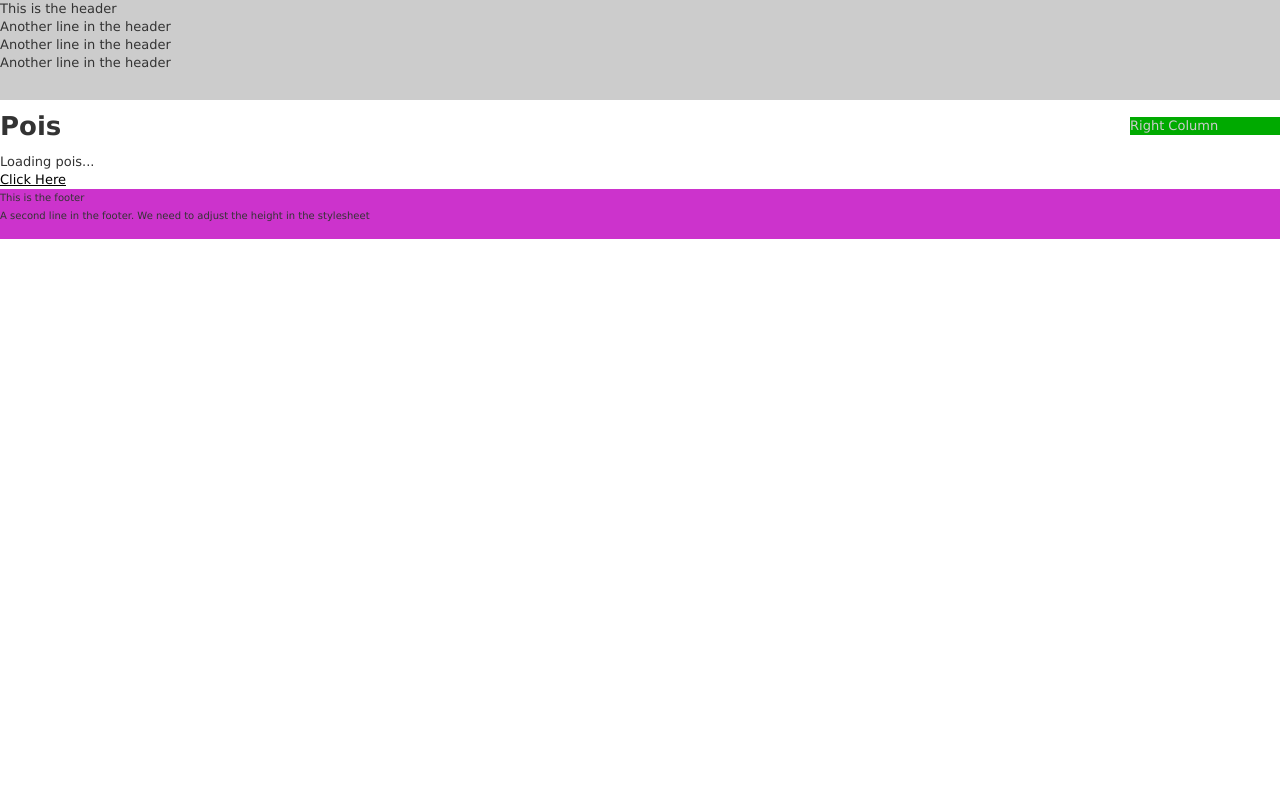
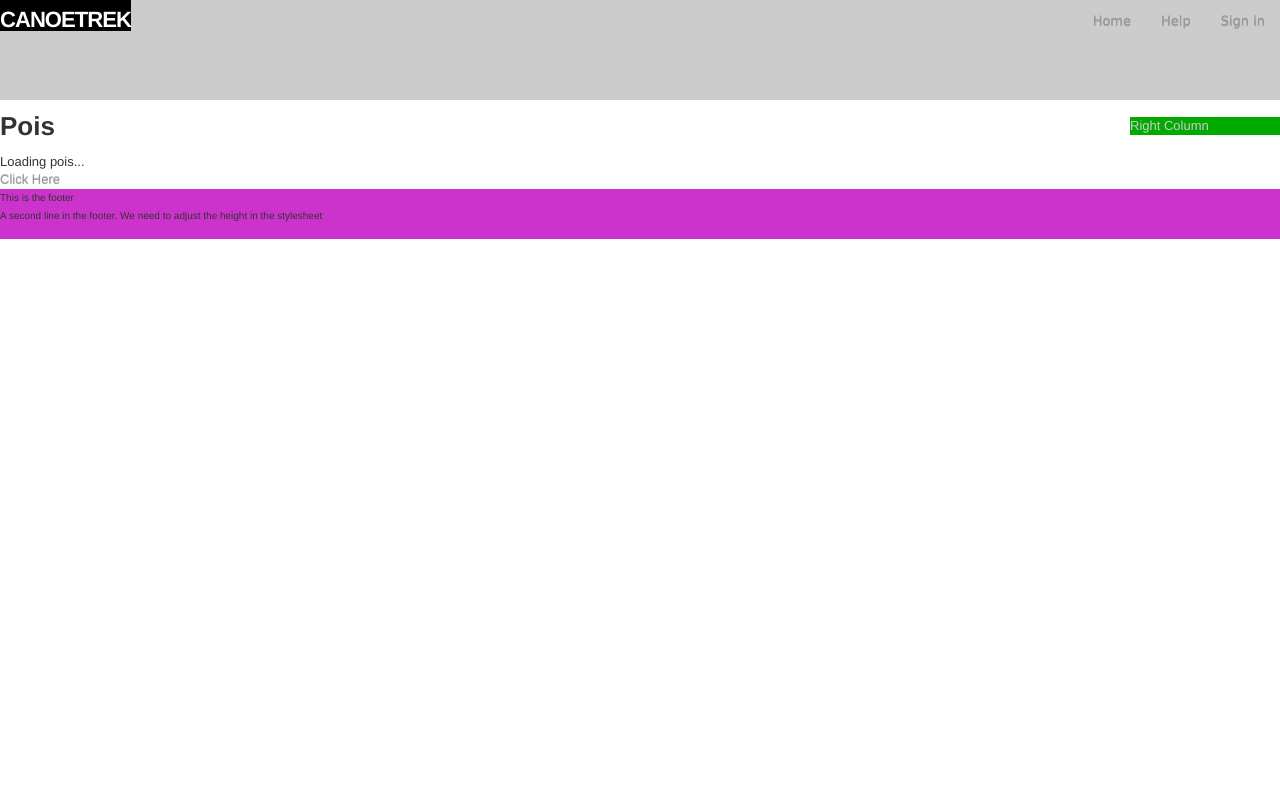
Before and after one commit to piedog/canoetrek, a Rails app: page /pois in a window 1280 px wide. Run offline with Rails 7, Linux system fonts and the light colour scheme; data that the repository does not hold is empty; style sheets or scripts are compiled from the project's sources; parts of the project's set-up code (start-up, migrations or seed data) failed here and were passed over; some libraries are stand-ins or nearby versions.

Commit message:
Header modifications for links and logo

```diff
--- a/app/assets/stylesheets/static_pages.css.scss
+++ b/app/assets/stylesheets/static_pages.css.scss
@@ -1,3 +1,11 @@
+/***********************************************************************/
+body { font-family: "Helvetica Neue", Helvetica, Arial, sans-serif; }
+
+a {
+    color: #999;
+    text-shadow: 0 -1px 0 rgba(0, 0, 0, 0.25);
+    text-decoration: none;
+}
 /***********************************************************************/
 /**  Taken from:
     https://code.google.com/p/cleanstickyfooter/
@@ -30,6 +38,17 @@
     font-size:10px;
 }
 
+#logo {
+    float:left;
+    font-size: 1.7em;
+    color: #fff;
+    text-transform: uppercase;
+    letter-spacing: -1px;
+    padding-top: 9px;
+    font-weight: bold;
+    line-height: 1;
+}
+
 /** For two column  **/
 #middle-container {
     width: 100%;
@@ -41,3 +60,12 @@
     color: #ccc;
     height: 100%;
 }
+/** **********************************  **/
+/** Header changes for signin  **/
+.navbar .nav.pull-right { float: right; }
+.nav { list-style: none; }
+.navbar .nav > li { float: left; }
+.navbar .nav > li > a {
+    float: none;
+    padding: 10px 15px 10px;
+}
--- a/app/views/layouts/_header.html.erb
+++ b/app/views/layouts/_header.html.erb
@@ -1,6 +1,14 @@
 <div id="header">
-    This is the header
-    <br /> Another line in the header
-    <br /> Another line in the header
-    <br /> Another line in the header
+    <div class="navbar">
+        <div class="container">
+            <a href="/" id="logo">CanoeTrek</a>
+            <nav>
+                <ul class="nav pull-right">
+                    <li><a href="/">Home</a>
+                    <li><a href="/">Help</a>
+                    <li><a href="/signin">Sign in</a>
+                </ul>
+            </nav>
+        </div>
+    </div>
 </div>
```
